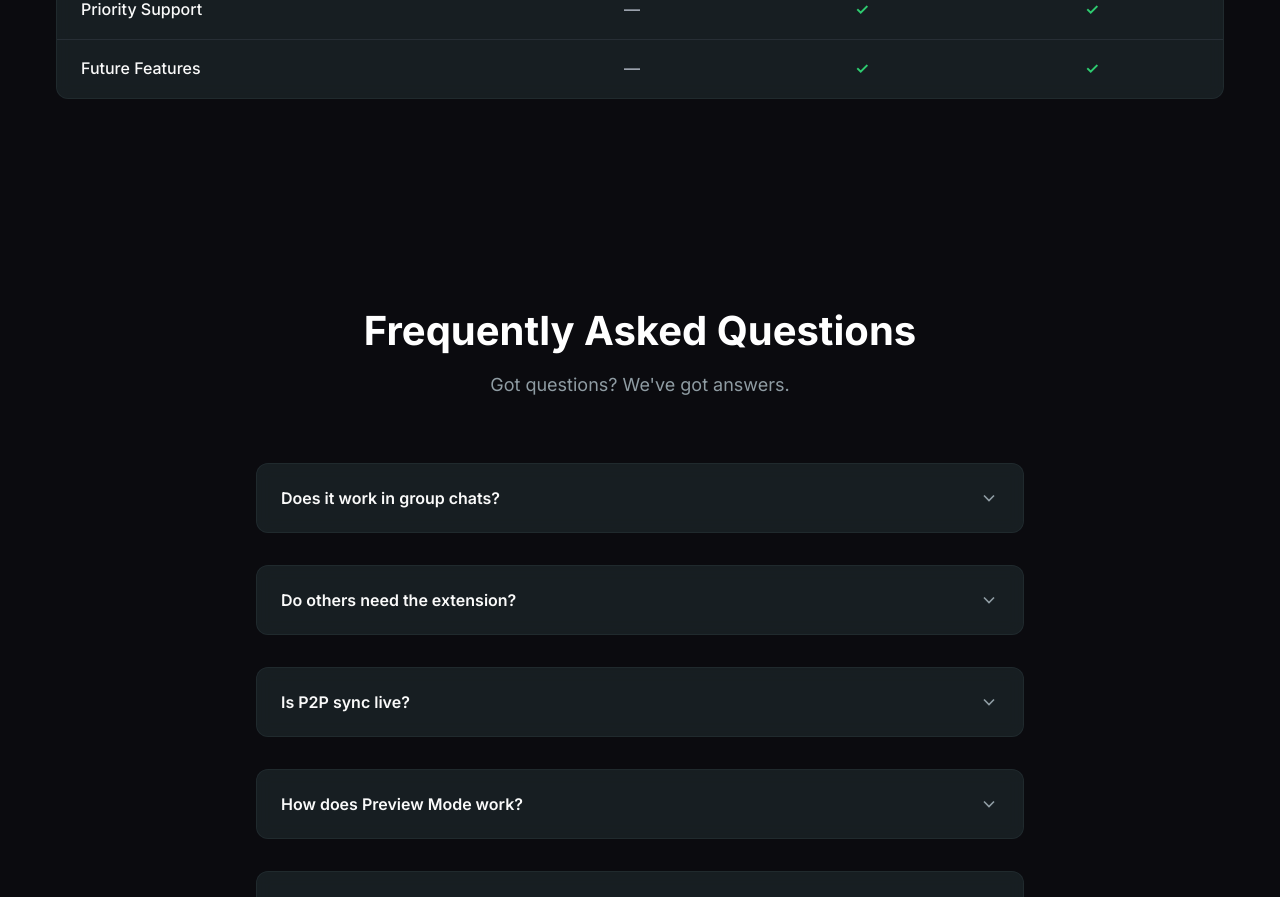
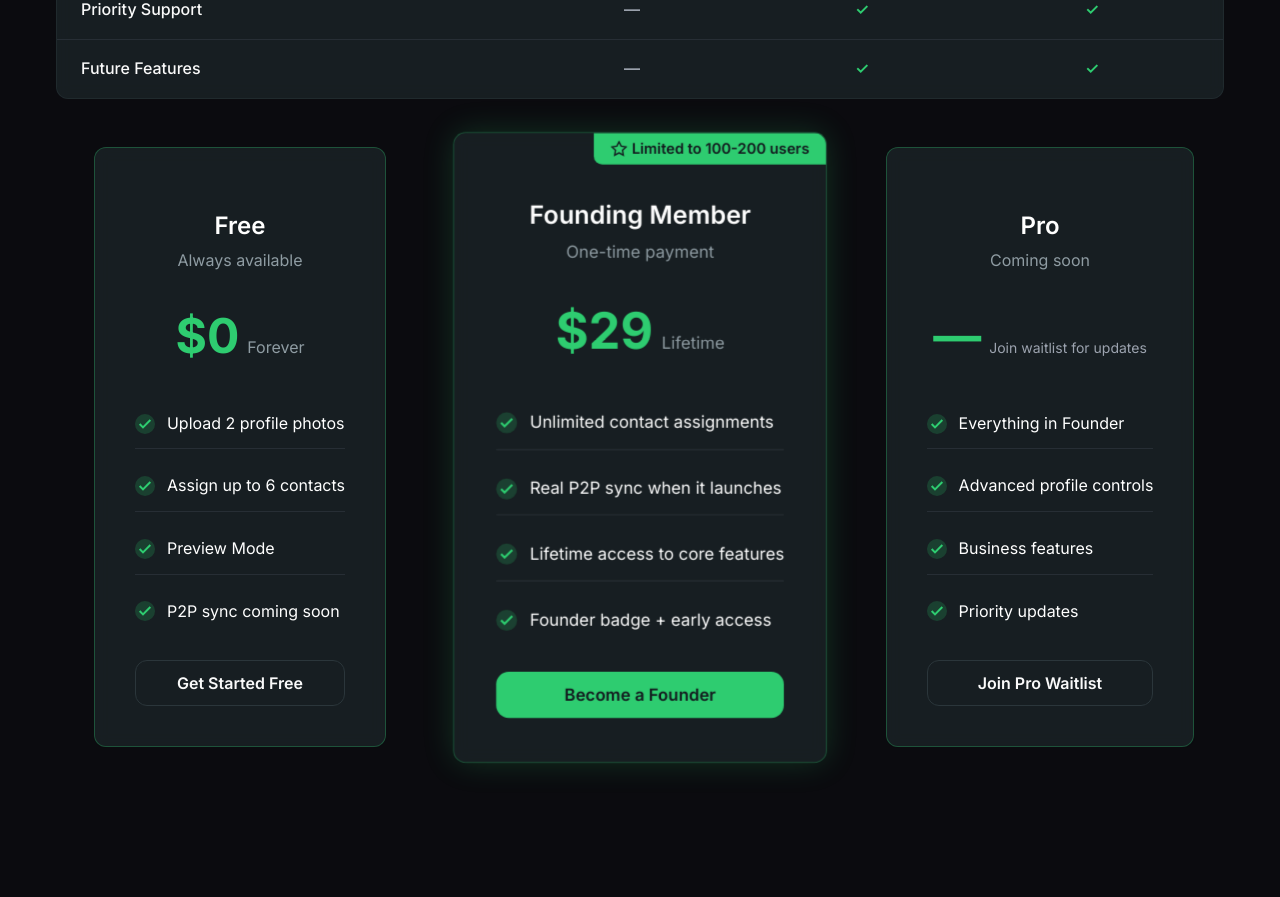
Before and after one commit to JayPlange/dualprofile-landing, a Next.js app: page / in a window 1280 px wide. Shown: the part 3718-4615 px from the top of the page. Built offline with nearby package versions, Linux system fonts and the light colour scheme.

Commit message:
Add pricing cards with form links - Free, Founder, Pro tiers

```diff
--- a/pages/index.tsx
+++ b/pages/index.tsx
@@ -131,7 +131,11 @@ export default function Home() {
               >
                 Get Started Free
               </button>
-              <a href="#pricing" className="btn btn-secondary btn-lg">
+              <a href="#pricing" className="btn btn-secondary btn-lg" onClick={(e) => {
+                e.preventDefault();
+                window.open('https://dualprofile.kit.com/98211e1908', '_blank');
+                showToast("Opening Founding Member signup...", "Complete the form to become a founder.");
+              }}>
                 Become a Founder – $29
               </a>
             </div>
@@ -347,6 +351,185 @@ export default function Home() {
                 <div className="feature-value">✓</div>
               </div>
             </div>
+
+            <div className="pricing-grid">
+              {/* Free Plan */}
+              <div className="pricing-card glass-card">
+                <div className="pricing-header">
+                  <h3 className="pricing-title">Free</h3>
+                  <p className="pricing-subtitle">Always available</p>
+                  <div className="pricing-amount">
+                    <span className="price">$0</span>
+                    <span className="currency">Forever</span>
+                  </div>
+                </div>
+                <div className="pricing-benefits">
+                  <ul>
+                    <li>
+                      <div className="check-icon">
+                        <svg width="16" height="16" viewBox="0 0 24 24" fill="none" stroke="currentColor" strokeWidth="3">
+                          <polyline points="20 6 9 17 4 12"></polyline>
+                        </svg>
+                      </div>
+                      Upload 2 profile photos
+                    </li>
+                    <li>
+                      <div className="check-icon">
+                        <svg width="16" height="16" viewBox="0 0 24 24" fill="none" stroke="currentColor" strokeWidth="3">
+                          <polyline points="20 6 9 17 4 12"></polyline>
+                        </svg>
+                      </div>
+                      Assign up to 6 contacts
+                    </li>
+                    <li>
+                      <div className="check-icon">
+                        <svg width="16" height="16" viewBox="0 0 24 24" fill="none" stroke="currentColor" strokeWidth="3">
+                          <polyline points="20 6 9 17 4 12"></polyline>
+                        </svg>
+                      </div>
+                      Preview Mode
+                    </li>
+                    <li>
+                      <div className="check-icon">
+                        <svg width="16" height="16" viewBox="0 0 24 24" fill="none" stroke="currentColor" strokeWidth="3">
+                          <polyline points="20 6 9 17 4 12"></polyline>
+                        </svg>
+                      </div>
+                      P2P sync coming soon
+                    </li>
+                  </ul>
+                </div>
+                <button
+                  className="btn btn-outline btn-full"
+                  onClick={() => {
+                    window.open('https://dualprofile.kit.com/7a5b00e94e', '_blank');
+                    showToast("Opening Free tier signup...", "Complete the form to get started.");
+                  }}
+                >
+                  Get Started Free
+                </button>
+              </div>
+
+              {/* Founding Member Plan */}
+              <div className="pricing-card glass-card glow-primary featured">
+                <div className="pricing-badge">
+                  <svg width="16" height="16" viewBox="0 0 24 24" fill="none" stroke="currentColor" strokeWidth="2">
+                    <path d="M12 2l3.09 6.26L22 9.27l-5 4.87 1.18 6.88L12 17.77l-6.18 3.25L7 14.14 2 9.27l6.91-1.01L12 2z"></path>
+                  </svg>
+                  Limited to 100-200 users
+                </div>
+                <div className="pricing-header">
+                  <h3 className="pricing-title">Founding Member</h3>
+                  <p className="pricing-subtitle">One-time payment</p>
+                  <div className="pricing-amount">
+                    <span className="price">$29</span>
+                    <span className="currency">Lifetime</span>
+                  </div>
+                </div>
+                <div className="pricing-benefits">
+                  <ul>
+                    <li>
+                      <div className="check-icon">
+                        <svg width="16" height="16" viewBox="0 0 24 24" fill="none" stroke="currentColor" strokeWidth="3">
+                          <polyline points="20 6 9 17 4 12"></polyline>
+                        </svg>
+                      </div>
+                      Unlimited contact assignments
+                    </li>
+                    <li>
+                      <div className="check-icon">
+                        <svg width="16" height="16" viewBox="0 0 24 24" fill="none" stroke="currentColor" strokeWidth="3">
+                          <polyline points="20 6 9 17 4 12"></polyline>
+                        </svg>
+                      </div>
+                      Real P2P sync when it launches
+                    </li>
+                    <li>
+                      <div className="check-icon">
+                        <svg width="16" height="16" viewBox="0 0 24 24" fill="none" stroke="currentColor" strokeWidth="3">
+                          <polyline points="20 6 9 17 4 12"></polyline>
+                        </svg>
+                      </div>
+                      Lifetime access to core features
+                    </li>
+                    <li>
+                      <div className="check-icon">
+                        <svg width="16" height="16" viewBox="0 0 24 24" fill="none" stroke="currentColor" strokeWidth="3">
+                          <polyline points="20 6 9 17 4 12"></polyline>
+                        </svg>
+                      </div>
+                      Founder badge + early access
+                    </li>
+                  </ul>
+                </div>
+                <button
+                  className="btn btn-primary btn-full"
+                  onClick={() => {
+                    window.open('https://dualprofile.kit.com/98211e1908', '_blank');
+                    showToast("Opening Founding Member signup...", "Complete the form to become a founder.");
+                  }}
+                >
+                  Become a Founder
+                </button>
+              </div>
+
+              {/* Pro Plan */}
+              <div className="pricing-card glass-card">
+                <div className="pricing-header">
+                  <h3 className="pricing-title">Pro</h3>
+                  <p className="pricing-subtitle">Coming soon</p>
+                  <div className="pricing-amount">
+                    <span className="price">—</span>
+                    <span className="pricing-alternative">Join waitlist for updates</span>
+                  </div>
+                </div>
+                <div className="pricing-benefits">
+                  <ul>
+                    <li>
+                      <div className="check-icon">
+                        <svg width="16" height="16" viewBox="0 0 24 24" fill="none" stroke="currentColor" strokeWidth="3">
+                          <polyline points="20 6 9 17 4 12"></polyline>
+                        </svg>
+                      </div>
+                      Everything in Founder
+                    </li>
+                    <li>
+                      <div className="check-icon">
+                        <svg width="16" height="16" viewBox="0 0 24 24" fill="none" stroke="currentColor" strokeWidth="3">
+                          <polyline points="20 6 9 17 4 12"></polyline>
+                        </svg>
+                      </div>
+                      Advanced profile controls
+                    </li>
+                    <li>
+                      <div className="check-icon">
+                        <svg width="16" height="16" viewBox="0 0 24 24" fill="none" stroke="currentColor" strokeWidth="3">
+                          <polyline points="20 6 9 17 4 12"></polyline>
+                        </svg>
+                      </div>
+                      Business features
+                    </li>
+                    <li>
+                      <div className="check-icon">
+                        <svg width="16" height="16" viewBox="0 0 24 24" fill="none" stroke="currentColor" strokeWidth="3">
+                          <polyline points="20 6 9 17 4 12"></polyline>
+                        </svg>
+                      </div>
+                      Priority updates
+                    </li>
+                  </ul>
+                </div>
+                <button
+                  className="btn btn-outline btn-full"
+                  onClick={() => {
+                    window.open('https://dualprofile.kit.com/06b424510c', '_blank');
+                    showToast("Opening Pro waitlist...", "We'll notify you when Pro launches.");
+                  }}
+                >
+                  Join Pro Waitlist
+                </button>
+              </div>
+            </div>
           </div>
         </section>
 
```
